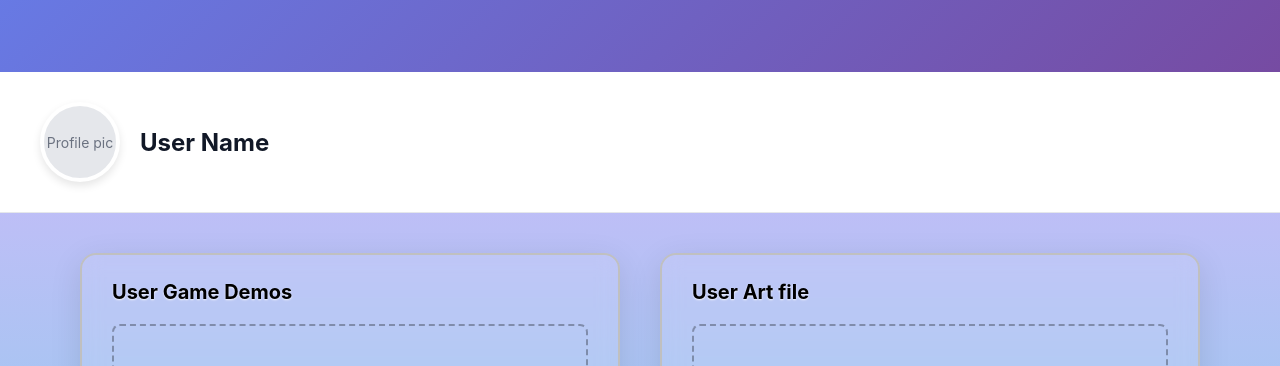
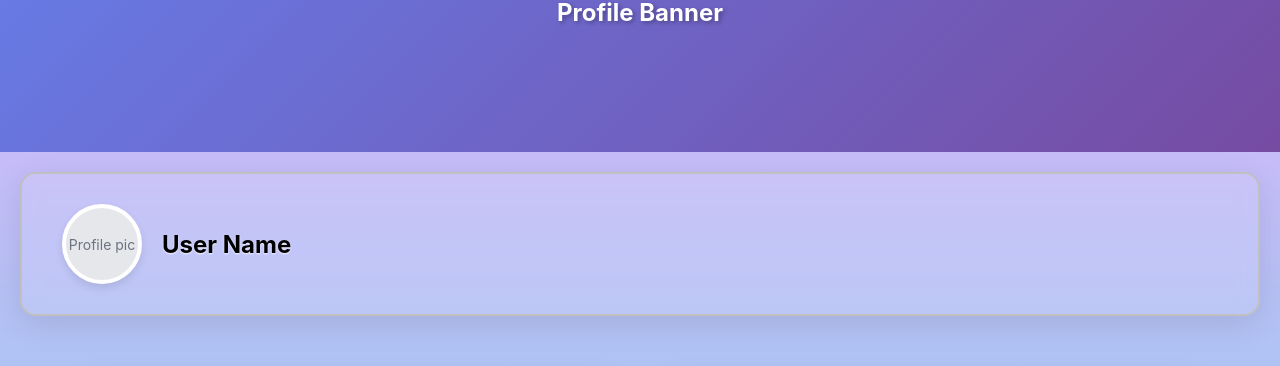
Before and after one commit to SuruGameGuru/Capstone-Game-Pen, a React (Create React App) app in the folder client/: page /profile in a window 1280 px wide. Shown: the part 198-564 px from the top of the page. Built offline with nearby package versions, Linux system fonts and the light colour scheme; no server answers; sample sign-in values are in the browser's storage.

Commit message:
this is the latest working commit

```diff
--- a/client/src/styles/Profile.css
+++ b/client/src/styles/Profile.css
@@ -274,7 +274,7 @@ body, html {
 /* Banner Section */
 .profile-banner {
   margin-top: 70px;
-  height: 200px;
+  height: 280px;
   background: linear-gradient(135deg, #667eea 0%, #764ba2 100%);
   position: relative;
   display: flex;
@@ -316,12 +316,16 @@ body, html {
 
 /* User Info Section */
 .profile-user-info {
-  background: white;
+  background: rgba(255, 255, 255, 0.1);
+  backdrop-filter: blur(10px);
+  border: 2px solid #C0C0C0;
+  border-radius: 16px;
   padding: 30px 40px;
   display: flex;
   align-items: center;
   gap: 20px;
-  border-bottom: 1px solid #e5e7eb;
+  margin: 20px;
+  box-shadow: 0 8px 32px rgba(0, 0, 0, 0.1);
 }
 
 .profile-pic {
@@ -352,7 +356,8 @@ body, html {
 .profile-username {
   font-size: 24px;
   font-weight: bold;
-  color: #111827;
+  color: #000000;
+  text-shadow: 0 1px 2px rgba(255, 255, 255, 0.8);
 }
 
 /* Content Section */
```
